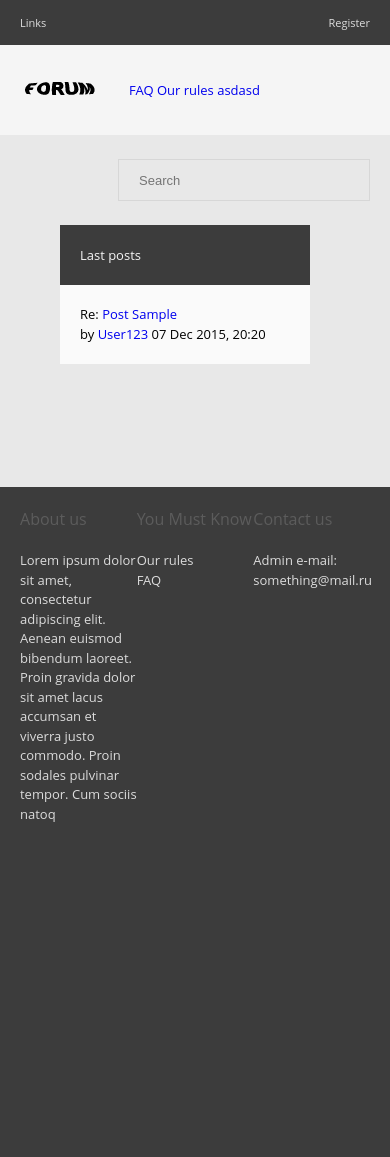
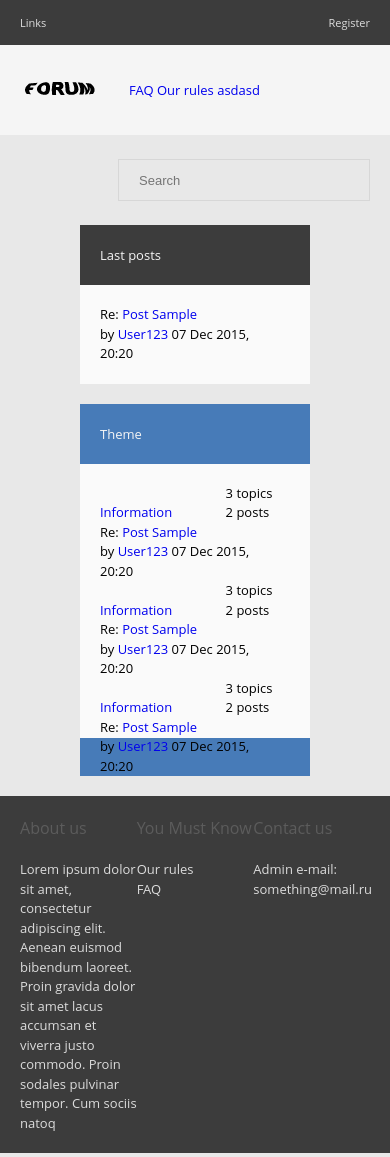
Before and after one commit to Regener1/WebProgramming, a PHP site: page / in a window 390 px wide. Before the commit the page ends 822 px from the top, so only its background shows below. Run offline with PHP 8.4, Linux system fonts and the light colour scheme.

Commit message:
work on adaptivity

```diff
--- a/webforum/css/style.css
+++ b/webforum/css/style.css
@@ -97,13 +97,40 @@ img {
     width: 250px;
 }
 
+
+
+#forumlist-inner {
+    float: left;
+    width: 100%;
+}
+
 #sidebar +
 #forumlist {
     margin: 0 270px 0 0;
 }
 
+@media (max-width: 1000px){
+    #sidebar + #forumlist {
+        margin: 0;
+    }
+    #forumlist-inner {
+        width: 100%;
+    }
+    #sidebar {
+        width: 100%;
+    }
+}
+
+@media (max-width: 600px) {
+    .chunk {
+        padding: 0 10px;
+    }
+}
+
+
+
 #wrap-footer {
-    position: absolute;
+    display: inline-block;
     left: 0;
     bottom: 0;
     width: 100%;
--- a/webforum/template.php
+++ b/webforum/template.php
@@ -85,6 +85,7 @@
         </div>
 
         <div id="forumlist">
+            <div id="forumlist-inner">
                 <div class="forumblock blue">
                     <div class="header">Theme</div>
                     <ul class="forums">
@@ -120,6 +121,7 @@
             </div>
         </div>
     </div>
+</div>
 
 <div id="wrap-footer">
     <div class="chunk">
@@ -148,6 +150,6 @@
     </div>
 </div>
 
-<script type="text/javascript" src="js/js_script.js" ></script>
+<script type="text/javascript" src="js/js_script.js"></script>
 </body>
 </html>
```
Lines whose indentation alone changed are shown as unchanged.
